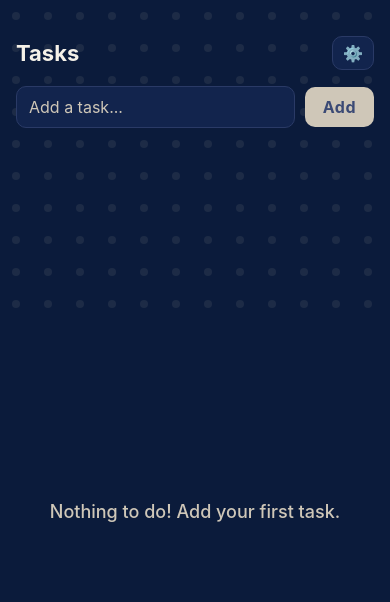
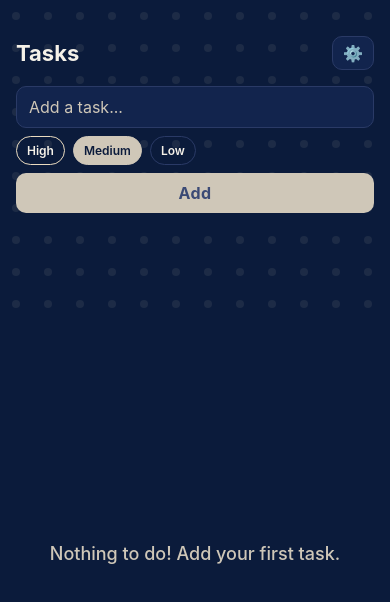
Before and after one commit to MuhEid/chapter-one-rn-task, a React Native app: screen / in a window 390 px wide. Shown: the top 602 px of the page. Built offline with nearby package versions, Linux system fonts and the light colour scheme.

Commit message:
Refactor AddTaskBar component to include task priority selection, updating onAdd function to accept priority, and adding PriorityChip UI for priority options.

```diff
--- a/src/components/AddTaskBar.tsx
+++ b/src/components/AddTaskBar.tsx
@@ -1,12 +1,14 @@
 import React, { useState } from 'react';
 import { View, TextInput, Pressable, Text, StyleSheet } from 'react-native';
+import type { Priority } from '../types/task';
 
 type AddTaskBarProps = {
-    onAdd: (title: string) => void;
+    onAdd: (title: string, priority: Priority) => void;
 };
 
 const AddTaskBar: React.FC<AddTaskBarProps> = ({ onAdd }) => {
     const [title, setTitle] = useState('');
+    const [selectedPriority, setSelectedPriority] = useState<Priority>('medium');
 
     const trimmed = title.trim();
     const isDisabled = trimmed.length === 0;
@@ -14,7 +16,7 @@ const AddTaskBar: React.FC<AddTaskBarProps> = ({ onAdd }) => {
     const handleAdd = () => {
         const finalTitle = title.trim();
         if (finalTitle === '') return;
-        onAdd(finalTitle);
+        onAdd(finalTitle, selectedPriority);
         setTitle('');
     };
 
@@ -32,6 +34,26 @@ const AddTaskBar: React.FC<AddTaskBarProps> = ({ onAdd }) => {
                 autoCorrect={false}
                 autoCapitalize="none"
             />
+            <View style={styles.priorityRow}>
+                <PriorityChip
+                    label="High"
+                    isActive={selectedPriority === 'high'}
+                    color="#EADBC0"
+                    onPress={() => setSelectedPriority('high')}
+                />
+                <PriorityChip
+                    label="Medium"
+                    isActive={selectedPriority === 'medium'}
+                    color="#CFC7B8"
+                    onPress={() => setSelectedPriority('medium')}
+                />
+                <PriorityChip
+                    label="Low"
+                    isActive={selectedPriority === 'low'}
+                    color="#2A3A66"
+                    onPress={() => setSelectedPriority('low')}
+                />
+            </View>
             <Pressable
                 style={({ pressed }) => [
                     styles.button,
@@ -49,16 +71,36 @@ const AddTaskBar: React.FC<AddTaskBarProps> = ({ onAdd }) => {
     );
 };
 
+function PriorityChip({ label, isActive, color, onPress }: { label: string; isActive: boolean; color: string; onPress: () => void }) {
+    return (
+        <Pressable
+            onPress={onPress}
+            accessibilityRole="button"
+            accessibilityLabel={`Set priority ${label}`}
+            style={({ pressed }) => [
+                styles.chip,
+                { borderColor: color },
+                isActive && { backgroundColor: color },
+                pressed && { opacity: 0.85 },
+            ]}
+        >
+            <Text style={[styles.chipText, isActive && styles.chipTextActive]}>
+                {label}
+            </Text>
+        </Pressable>
+    );
+}
+
 const styles = StyleSheet.create({
     container: {
-        flexDirection: 'row',
-        alignItems: 'center',
+        flexDirection: 'column',
+        alignItems: 'stretch',
         paddingVertical: 10,
         paddingHorizontal: 16,
         backgroundColor: 'transparent',
+        gap: 8,
     },
     input: {
-        flex: 1,
         fontSize: 16,
         color: '#F5F1E8',
         borderWidth: 1,
@@ -66,8 +108,27 @@ const styles = StyleSheet.create({
         borderRadius: 10,
         paddingVertical: 10,
         paddingHorizontal: 12,
-        marginRight: 10,
         backgroundColor: '#12244D',
+    },
+    priorityRow: {
+        flexDirection: 'row',
+        alignItems: 'center',
+        gap: 8,
+    },
+    chip: {
+        borderWidth: 1,
+        borderRadius: 999,
+        paddingVertical: 6,
+        paddingHorizontal: 10,
+        backgroundColor: 'transparent',
+    },
+    chipText: {
+        color: '#F5F1E8',
+        fontSize: 12,
+        fontWeight: '600',
+    },
+    chipTextActive: {
+        color: '#0B1B3B',
     },
     button: {
         backgroundColor: '#EADBC0',
```
